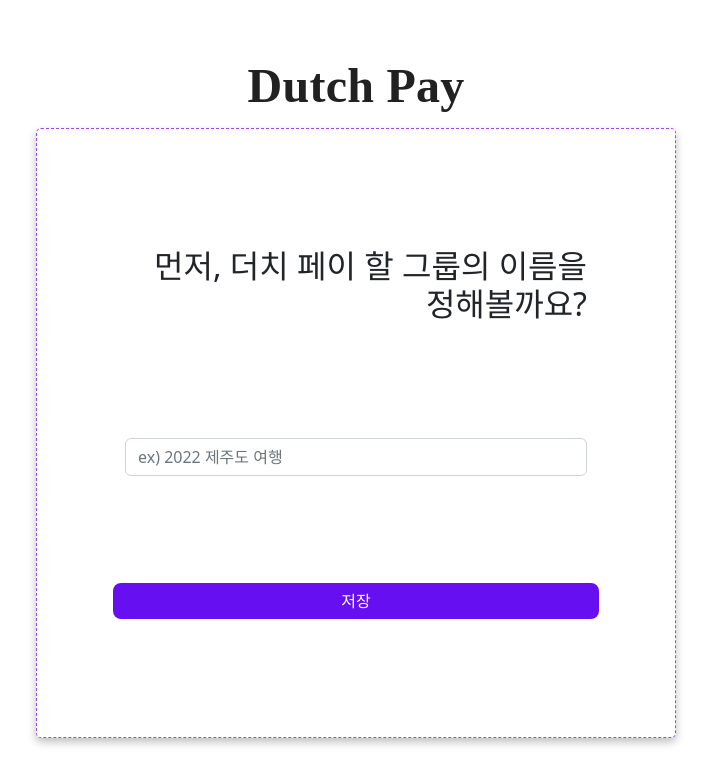
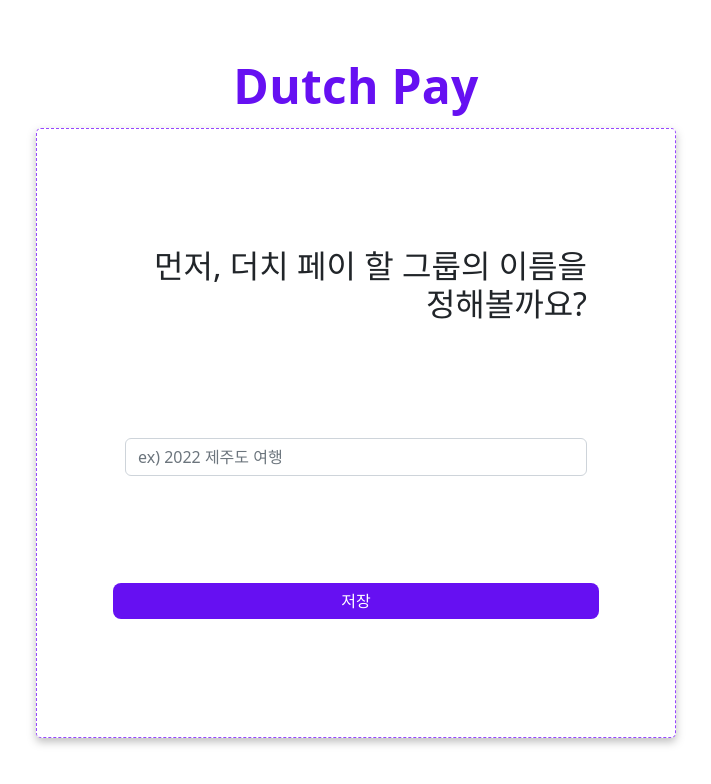
Before and after one commit to michaelhur/split-bill, a React (Create React App) app: page / in a window 1280 px wide. Shown: the top 784 px of the page, without its empty margins (284-995 px from the left). Built offline with nearby package versions, Linux system fonts and the light colour scheme.

Commit message:
refactor: CentralizedOverlayForm 컴포넌트를 재사용하도록 리팩터링

```diff
--- a/src/components/AddMembers.jsx
+++ b/src/components/AddMembers.jsx
@@ -1,33 +1,31 @@
 import React, {useState} from 'react';
 import {InputTags} from 'react-bootstrap-tagsinput';
-import {CenteredOverlayForm, StyledH2, StyledRow, StyledSubmitButton} from './Shared/CenteredOverlayForm';
+import {CenteredOverlayForm} from './Shared/CenteredOverlayForm';
 import {useRecoilState, useRecoilValue} from 'recoil';
 import {groupNameState} from '../state/groupName';
-import {Button, Container, Form, Row} from 'react-bootstrap';
 import {groupMembersState} from '../state/groupMembers';
+import styled from 'styled-components';
 
 export const AddMembers = () => {
     const [formSubmitted, setFormSubmitted] = useState(false);
+    const [validated, setValidated] = useState(false);
+
     const groupName = useRecoilValue(groupNameState)
     const [groupMembers, setGroupMembers] = useRecoilState(groupMembersState)
 
     const handleSubmit = (event) => {
         event.preventDefault()
         setFormSubmitted(true)
+        setValidated(true)
     }
 
+    const title = `${groupName} 그룹의 속한 사람들의 이름을 모두 적어주세요!`
+
     return (
-        <CenteredOverlayForm>
-            <Container>
-                <Form
-                    noValidate
-                    onSubmit={handleSubmit}
-                >
-                    <StyledRow>
-                        <Row className="align-items-start">
-                            <StyledH2>{groupName} 그룹의 속한 사람들의 이름을 모두 적어주세요!</StyledH2>
-                        </Row>
-                        <Row className="align-items-center">
+        <CenteredOverlayForm
+            title={title}
+            validated={validated}
+            handleSubmit={handleSubmit}>
             <InputTags
                 id="input-member-names"
                 placeholder="이름 간 띄어쓰기"
@@ -36,16 +34,14 @@ export const AddMembers = () => {
                     setGroupMembers(value.values)
                 }}
             />
-                            {formSubmitted && groupMembers.length === 0 && <span>그룹 멤버들의 이름을 입력해주세요</span>}
-                        </Row>
-                        <Row className="align-items-end">
-                            <StyledSubmitButton type="submit">
-                                저장
-                            </StyledSubmitButton>
-                        </Row>
-                    </StyledRow>
-                </Form>
-            </Container>
+            {formSubmitted && groupMembers.length === 0 &&
+                <StyledErrorMessage>그룹 멤버들의 이름을 입력해주세요</StyledErrorMessage>
+            }
         </CenteredOverlayForm>
     );
 };
+
+const StyledErrorMessage = styled.span`
+  margin-top: 0.5rem;
+  color: #fd3a69;
+`
--- a/src/components/CreateGroup.jsx
+++ b/src/components/CreateGroup.jsx
@@ -1,5 +1,5 @@
-import {CenteredOverlayForm, StyledH2, StyledRow, StyledSubmitButton} from './Shared/CenteredOverlayForm';
-import {Button, Container, Form, Row} from 'react-bootstrap';
+import {CenteredOverlayForm} from './Shared/CenteredOverlayForm';
+import {Form} from 'react-bootstrap';
 import {useSetRecoilState} from 'recoil';
 import {groupNameState} from '../state/groupName';
 import React, {useState} from 'react';
@@ -18,17 +18,10 @@ export const CreateGroup = () => {
     }
 
     return (
-        <CenteredOverlayForm>
-            <Container>
-                <Form
-                    noValidate
+        <CenteredOverlayForm
+            title={"먼저, 더치 페이 할 그룹의 이름을 정해볼까요?"}
             validated={validated}
-                    onSubmit={handleSubmit}>
-                    <StyledRow>
-                        <Row className="align-items-start">
-                            <StyledH2>먼저, 더치 페이 할 그룹의 이름을 정해볼까요?</StyledH2>
-                        </Row>
-                        <Row className="align-items-center">
+            handleSubmit={handleSubmit}>
             <Form.Group controlId="validationGroupName">
                 <Form.Control
                     type="text"
@@ -42,15 +35,6 @@ export const CreateGroup = () => {
                     그룹 이름을 입력해주세요!
                 </Form.Control.Feedback>
             </Form.Group>
-                        </Row>
-                        <Row className="align-items-end">
-                            <StyledSubmitButton type="submit">
-                                저장
-                            </StyledSubmitButton>
-                        </Row>
-                    </StyledRow>
-                </Form>
-            </Container>
         </CenteredOverlayForm>
     );
 };
--- a/src/components/Shared/CenteredOverlayForm.jsx
+++ b/src/components/Shared/CenteredOverlayForm.jsx
@@ -1,23 +1,42 @@
 import React from 'react';
 import styled from 'styled-components';
-import {Button, Container, Row} from 'react-bootstrap';
+import {Button, Container, Form, Row} from 'react-bootstrap';
 import {OverlayWrapper} from './OverlayWrapper';
 
-export const CenteredOverlayForm = ({title, children}) => {
+export const CenteredOverlayForm = ({title, validated, handleSubmit, children}) => {
     return (
         <>
             <CentralizedContainer>
-                <StyledHeader>Dutch Pay</StyledHeader>
+                <StyledH1>Dutch Pay</StyledH1>
                 <OverlayWrapper>
+                    <Container>
+                        <Form
+                            noValidate
+                            validated={validated}
+                            onSubmit={handleSubmit}>
+                            <StyledRow>
+                                <Row className="align-items-start">
+                                    <StyledH2>{title}</StyledH2>
+                                </Row>
+                                <Row className="align-items-center">
                                     {children}
+                                </Row>
+                                <Row className="align-items-end">
+                                    <StyledSubmitButton type="submit">
+                                        저장
+                                    </StyledSubmitButton>
+                                </Row>
+                            </StyledRow>
+                        </Form>
+                    </Container>
+                    {/*{children}*/}
                 </OverlayWrapper>
             </CentralizedContainer>
         </>
     )
 };
 
-const StyledHeader = styled.h1`
-  font-family: 'Poppins';
+const StyledH1 = styled.h1`
   font-style: normal;
   font-weight: 700;
   font-size: 48px;
@@ -25,7 +44,7 @@ const StyledHeader = styled.h1`
 
   letter-spacing: 0.25px;
 
-  color: #212121;
+  color: #6610F2;
 `
 
 const CentralizedContainer = styled(Container)`
@@ -39,7 +58,6 @@ const CentralizedContainer = styled(Container)`
   width: 50%;
   min-height: 100vh;
 `
-
 
 export const StyledH2 = styled.h2`
   text-align: right;
@@ -57,6 +75,7 @@ export const StyledSubmitButton = styled(Button).attrs({type: 'submit'})`
     filter: brightness(80%)
   }
 `
+
 export const StyledRow = styled(Row)`
   justify-content: center;
   align-items: center;
```
Lines whose indentation alone changed are shown as unchanged.
